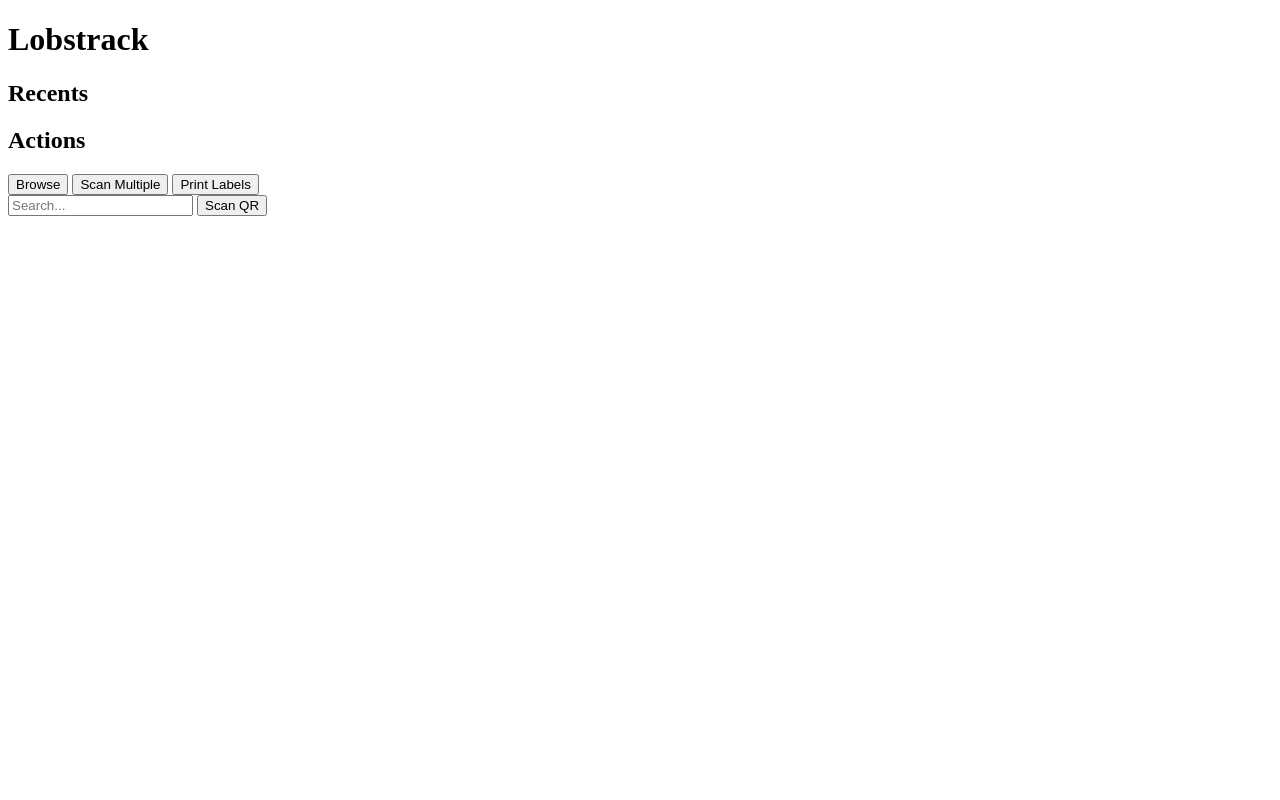
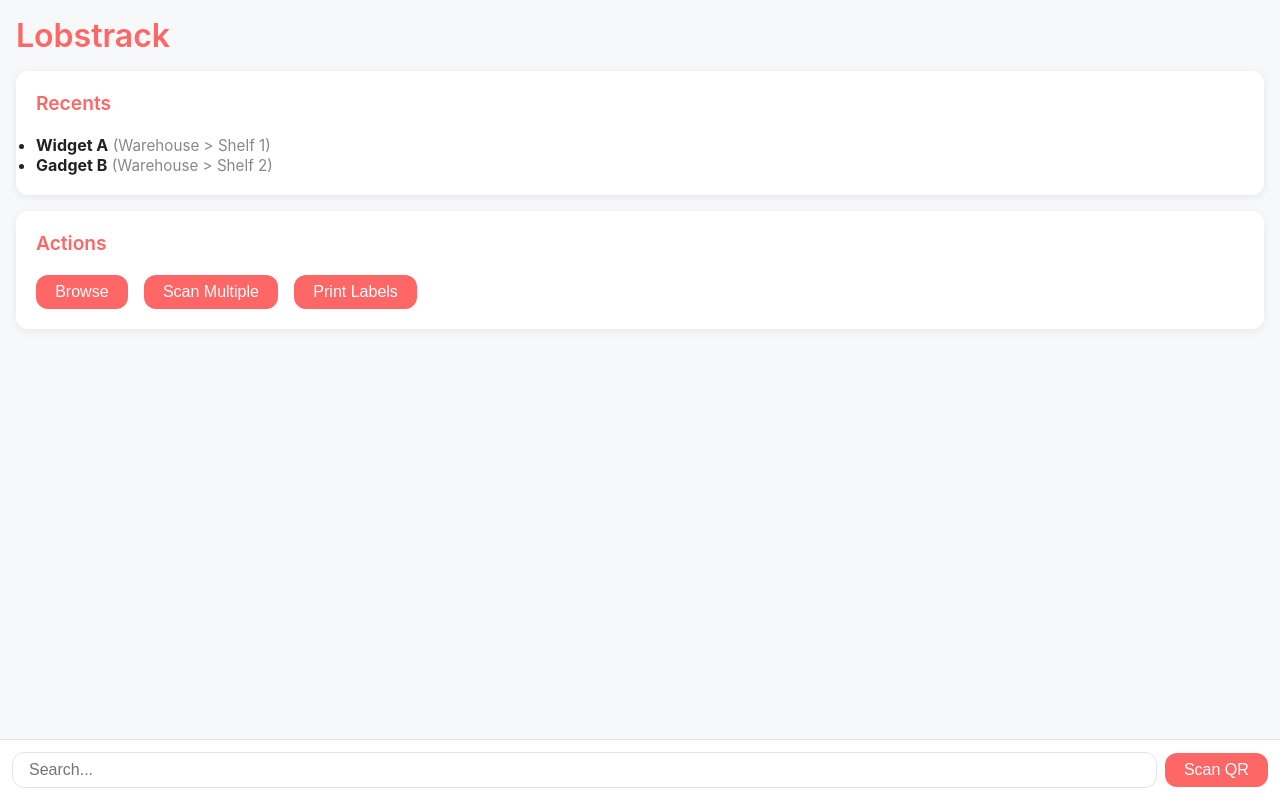
Before and after one commit to citrus-melon/lobstrack, a SvelteKit app in the folder capacitor/: page / in a window 1280 px wide. Built offline with nearby package versions, Linux system fonts and the light colour scheme.

Commit message:
LLM-generated UI

```diff
--- /dev/null
+++ b/capacitor/src/lib/Card.svelte
@@ -0,0 +1,44 @@
+<!-- Shared Card component for displaying sections -->
+<script>
+  export let title = '';
+  export let actions = [];
+</script>
+
+<section class="card">
+  {#if title}
+    <header><h2>{title}</h2></header>
+  {/if}
+  <div class="content">
+    <slot />
+  </div>
+  {#if actions.length}
+    <footer>
+      {#each actions as action}
+        <button on:click={action.onClick}>{action.label}</button>
+      {/each}
+    </footer>
+  {/if}
+</section>
+
+<style>
+.card {
+  background: var(--card-bg, #fff);
+  border-radius: 0.75rem;
+  box-shadow: 0 2px 8px rgba(0,0,0,0.07);
+  margin: 1rem 0;
+  padding: 1.25rem;
+  display: flex;
+  flex-direction: column;
+  gap: 0.75rem;
+}
+header h2 {
+  margin: 0 0 0.5rem 0;
+  font-size: 1.2rem;
+  color: var(--accent, #2a5d8f);
+}
+footer {
+  display: flex;
+  gap: 0.5rem;
+  justify-content: flex-end;
+}
+</style>
--- /dev/null
+++ b/capacitor/src/lib/global.css
@@ -0,0 +1,62 @@
+* {
+    box-sizing: border-box;
+    margin: 0;
+    padding: 0;
+}
+
+/* Shared styles for Lobstrack app */
+:root {
+  --accent: #ff6666;
+  --card-bg: #fff;
+  --bg: #f6f8fa;
+  --border: #e0e4ea;
+  --radius: 0.75rem;
+  --text: #222;
+}
+body {
+  background: var(--bg);
+  color: var(--text);
+  font-family: 'Inter', 'Segoe UI', Arial, sans-serif;
+  padding: 1rem;
+}
+
+h1, h2, h3 {
+  color: var(--accent);
+  font-weight: 600;
+}
+button {
+  background: var(--accent);
+  color: #fff;
+  border: none;
+  border-radius: var(--radius);
+  padding: 0.5rem 1.2rem;
+  font-size: 1rem;
+  cursor: pointer;
+  transition: background 0.15s;
+}
+button:hover {
+  background: #17405e;
+}
+input[type="text"] {
+  border: 1px solid var(--border);
+  border-radius: var(--radius);
+  padding: 0.5rem 1rem;
+  font-size: 1rem;
+  outline: none;
+}
+input[type="text"]:focus {
+  border-color: var(--accent);
+}
+.action-bar {
+  display: flex;
+  gap: 0.5rem;
+  align-items: center;
+  padding: 0.75rem;
+  border-top: 1px solid var(--border);
+  background: var(--card-bg);
+  position: fixed;
+  bottom: 0;
+  left: 0;
+  z-index: 10;
+  width: 100%;
+}
--- a/capacitor/src/routes/+page.svelte
+++ b/capacitor/src/routes/+page.svelte
@@ -1,17 +1,37 @@
-<h1>
-    Lobstrack
-</h1>
+<script>
+  import Card from '$lib/Card.svelte';
+  import '$lib/global.css';
 
-<h2>Recents</h2>
-<!-- Placeholder -->
+  // Placeholder data
+  let recents = [
+    { id: 1, name: 'Widget A', location: 'Warehouse > Shelf 1' },
+    { id: 2, name: 'Gadget B', location: 'Warehouse > Shelf 2' }
+  ];
+</script>
 
-<h2>Actions</h2>
-<button>Browse</button>
-<button>Scan Multiple</button>
-<button>Print Labels</button>
+<main>
+  <h1>Lobstrack</h1>
 
-<div>
-    <!-- Bottom action bar -->
-    <input type="text" placeholder="Search...">
+  <Card title="Recents">
+    <ul>
+      {#each recents as item}
+        <li>
+          <strong>{item.name}</strong> <span style="color: #888; font-size: 0.95em;">({item.location})</span>
+        </li>
+      {/each}
+    </ul>
+  </Card>
+
+  <Card title="Actions">
+    <div style="display: flex; gap: 1rem; flex-wrap: wrap;">
+      <button>Browse</button>
+      <button>Scan Multiple</button>
+      <button>Print Labels</button>
+    </div>
+  </Card>
+
+  <div class="action-bar">
+    <input type="text" placeholder="Search..." style="flex:1;">
     <button>Scan QR</button>
-</div>
+  </div>
+</main>
```
Also changed, not shown: capacitor/src/routes/item/[id]/+page.svelte (+38 -8 lines).
